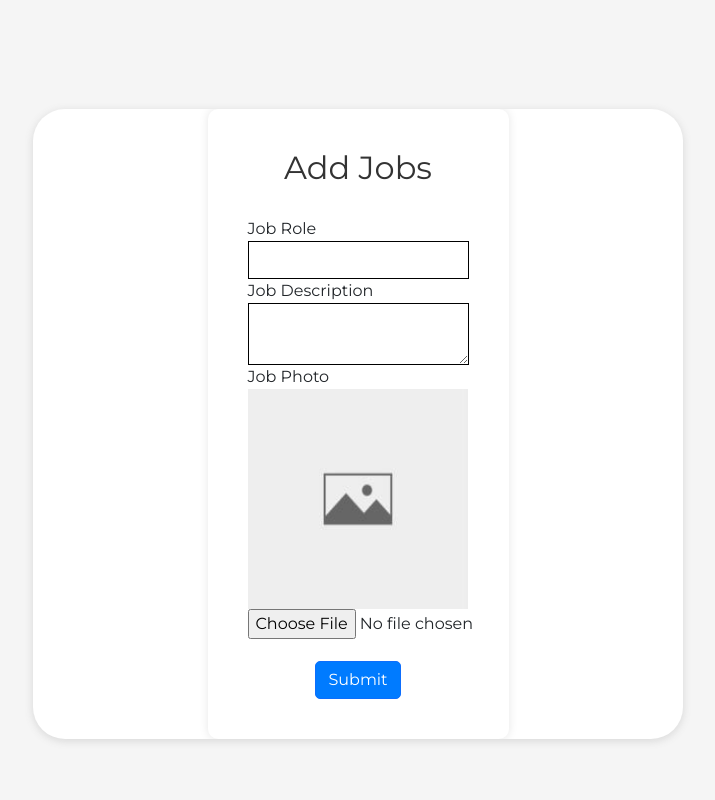
After one commit to Sattwik2003/CV, a PHP site: page /jobs_add.php in a window 1280 px wide. The commit adds this page. Shown: the whole page, without its empty margins (282-997 px from the left). Run offline with PHP 8.4, Linux system fonts and the light colour scheme; some libraries are stand-ins or nearby versions.

Commit message:
add job and some changes

```diff
--- a/css/style.css
+++ b/css/style.css
@@ -382,3 +382,61 @@
 	padding: 7.5px 50px;
 	cursor: pointer;
 }
+.body_jobform {
+  font-family: Arial, sans-serif;
+  background-color: #f5f5f5;
+  display: flex;
+  justify-content: center;
+  align-items: center;
+  height: 100vh;
+  margin: 0;
+}
+
+.awesome-form {
+  background: #ffffff;
+  width: 100%;
+  max-width: 400px;
+  padding: 40px;
+  border-radius: 10px;
+  box-shadow: 0px 0px 10px rgba(0,0,0,0.1);
+  transition: all 0.3s ease-in-out;
+}
+
+.awesome-form:hover {
+  box-shadow: 0px 0px 15px rgba(0,0,0,0.2);
+}
+
+.awesome-form h2 {
+  margin-bottom: 30px;
+  color: #333;
+}
+
+.awesome-form .form-control {
+  background: none;
+  border: solid 1px black;
+  border-radius: 0;
+  box-shadow: none;
+  transition: all 0.3s ease-in-out;
+}
+
+.awesome-form .form-control:focus {
+  border-color: #007BFF;
+  box-shadow: 0px 0px 5px rgba(0,123,255,0.5);
+  outline: none;
+}
+
+ .awesome-form .btn {
+  border-radius: 5px;
+  background: #007BFF;
+  color: #fff;
+  transition: all 0.3s ease-in-out;
+}
+
+ .awesome-form .btn:hover {
+  background: #0056b3;
+}
+.button_job{
+  margin-top: 10%;
+  display:flex;
+  justify-content: center;
+}
--- a/header.php
+++ b/header.php
@@ -4,7 +4,7 @@
   <meta charset="UTF-8" />
   <meta http-equiv="X-UA-Compatible" content="IE=edge" />
   <meta name="viewport" content="width=device-width, initial-scale=1.0" />
-  <title>Login page</title>
+  <title>Document</title>
   <link href="https://cdn.jsdelivr.net/npm/bootstrap@5.3.1/dist/css/bootstrap.min.css" rel="stylesheet" integrity="sha384-4bw+/aepP/YC94hEpVNVgiZdgIC5+VKNBQNGCHeKRQN+PtmoHDEXuppvnDJzQIu9" crossorigin="anonymous">
   <link href="https://fonts.googleapis.com/css?family=Material+Icons|Material+Icons+Outlined" rel="stylesheet">
   <link rel="stylesheet" href="css/style.css" />
--- /dev/null
+++ b/jobs_add.php
@@ -0,0 +1,30 @@
+<?php include("header.php") ?>
+<body class="body_jobform">
+<div class="container mt-5">
+  <div class="row">
+    <div class="col-md-6 offset-md-3">
+      <form class="awesome-form">
+        <h2 class="text-center">Add Jobs</h2>
+
+        <div class="form-group">
+            <label for="job_role">Job Role</label>
+          <input type="text" class="form-control" id="job_role">
+        </div>
+        <div class="form-group">
+            <label for="jobdesc">Job Description</label>
+          <textarea class="form-control" id="jobdesc"></textarea>
+        </div>
+        <div class="form-group">
+            <label for="change">Job Photo</label>
+    <img id="change" height="220" width="220"  src="Photos/no_image.jpg" >
+  <input type="file" onchange="showfront(event);" >
+        </div>
+        <div class="button_job">
+        <button type="button" class="btn btn-block btn-primary">Submit</button>
+        </div>
+      </form>
+    </div>
+  </div>
+</div>
+</body>
+<?php include("footer.php") ?>
--- a/js/script.js
+++ b/js/script.js
@@ -121,3 +121,12 @@ removeFileButton.addEventListener("click", () => {
 	document.querySelector(".label").innerHTML = `or <span class="browse-files"> <input type="file" class="default-file-input"/> <span class="browse-files-text">browse file</span> <span>from device</span> </span>`;
 	uploadButton.innerHTML = `Upload`;
 });
+
+function showfront(event){
+	if(event.target.files.length > 0){
+		var src = URL.createObjectURL(event.target.files[0]);
+		var preview = document.getElementById("change");
+		preview.src = src;
+
+	}
+}
```
Also changed, not shown: Photos/no_image.jpg (added).
